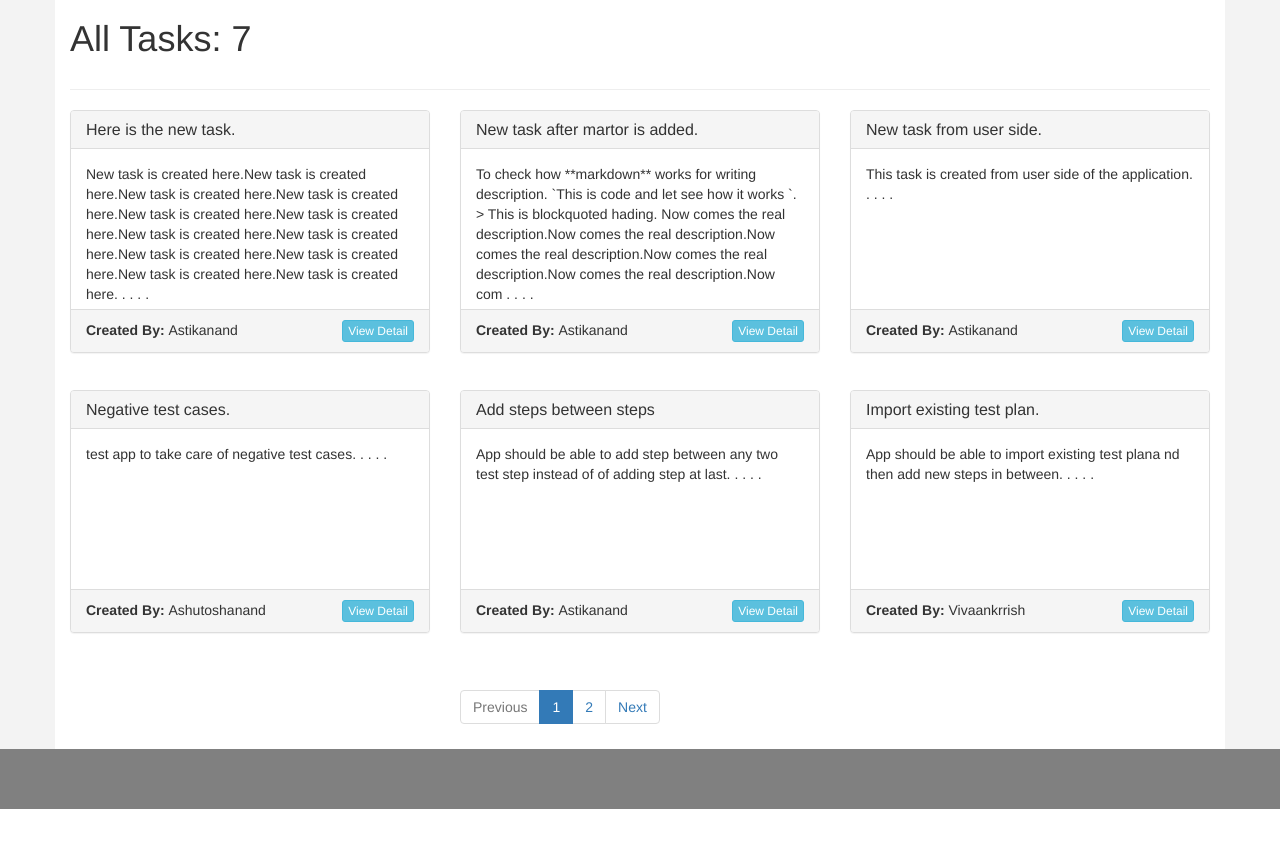
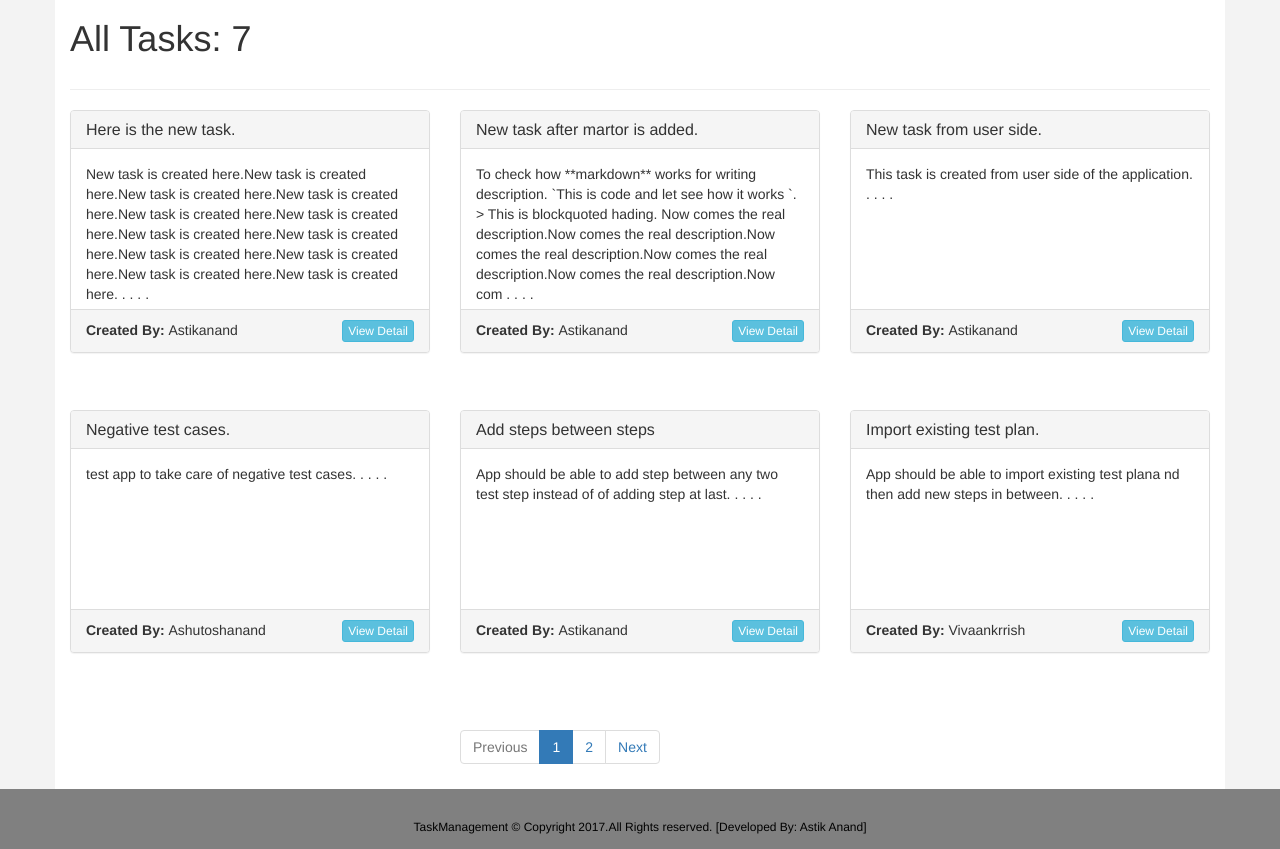
Before and after one commit to astikanand/TaskManagement, a Django app: a page that uses main/templates/main/base.html in a window 1280 px wide. Shown: the part 53-902 px from the top of the page. Before the commit the page ends 862 px from the top, so only its background shows below. Run offline with Django 3.2, Linux system fonts and the light colour scheme; data comes from the database, SQL or seed files in the repository; some libraries are stand-ins or nearby versions.

Commit message:
TaskManagement-1.0 Release

```diff
--- a/main/templates/main/base.html
+++ b/main/templates/main/base.html
@@ -57,7 +57,7 @@
     </div>
 
     <div class="footer">
-        <p style="font-size:10px">TaskManagement &copy; Copyright 2017. [Developed By: Astik Anand]</p>
+        <p style="font-size:12px; color:black">TaskManagement &copy; Copyright 2017.All Rights reserved. [Developed By: Astik Anand]</p>
     </div>
 
     <script src="https://ajax.googleapis.com/ajax/libs/jquery/1.12.4/jquery.min.js"></script>
--- a/task/templates/task/tasks.html
+++ b/task/templates/task/tasks.html
@@ -9,7 +9,7 @@
 <div class="row">
     {% if tasks %}
         {% for task in tasks %}
-            <div class="col-md-4" style="height:280px">
+            <div class="col-md-4 col-sm-4 col-xs-4" style="height:300px">
                 <div class="panel panel-default">
                     <div class="panel-heading">
                         <h3 class="panel-title">{{task.name}}</h3>
```
